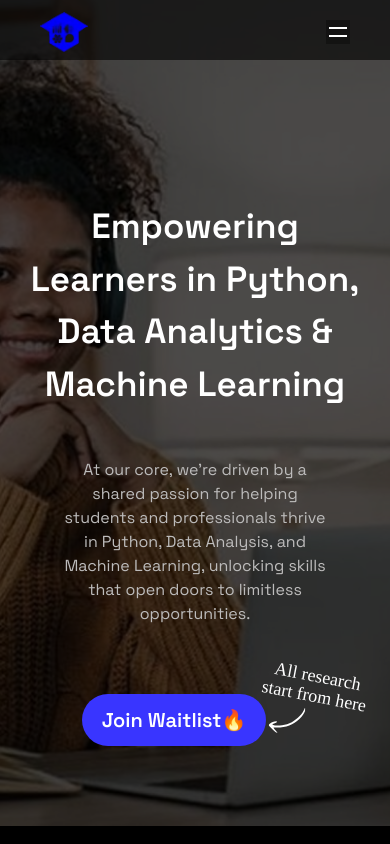
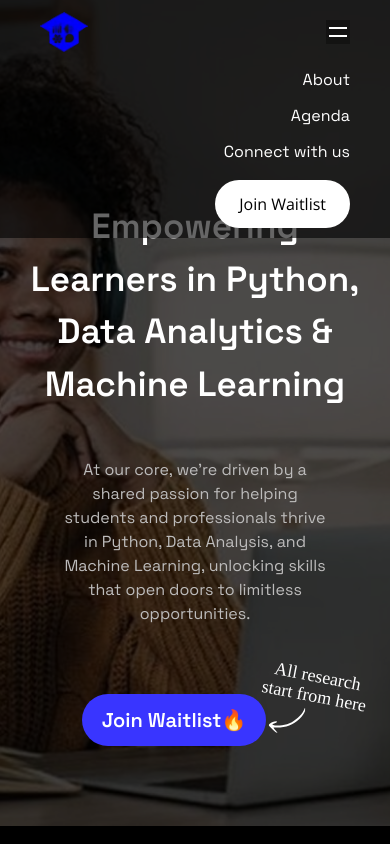
Before and after one commit to PhoinixTechnologies/pdm-waitlist, a React (Vite) app: page / in a window 390 px wide. Shown: the top 844 px of the page. Built offline with nearby package versions, Linux system fonts and the light colour scheme; a web font is replaced by a local one.

Commit message:
Issue with the nav not showing in the main view resolved

```diff
--- a/src/Navbar.jsx
+++ b/src/Navbar.jsx
@@ -111,7 +111,7 @@ const Navbar = () => {
     variants={navAnimate}
     initial='initial'
     animate='visible'
-    className=" bg-black/60 flex flex-col md:flex-row  md:justify-between md:items-center py-3  absolute inset-x-0 top-0 h-15">
+    className=" bg-black/60  flex flex-col md:flex-row  md:justify-between md:items-center py-3  absolute inset-x-0 top-0 h-15">
       <div className='flex justify-between px-10   items-center'>
       <div className="text-white flex items-center gap-3 h-max text-lg font-semibold max-w-50">
           <LazyLoadImage src={logo} alt="" className='w-12' />
@@ -129,15 +129,15 @@ const Navbar = () => {
         </div>
     </div>
       <AnimatePresence>
-        {isvisible && (
+        {!isvisible && (
           <motion.div
           variants={dropDownAnimate}
           initial='initial'
           animate='visible'
           exit='exit'
-            className='mt-2 bg-black/60 px-10 py-2 flex flex-col md:flex-row items-end md:items-center gap-y-3 gap-x-3 md:min-w-[70%] md:justify-between  md:flex'>
+            className='mt-2 md:mt-0 bg-black/60 md:bg-transparent px-10 py-2 flex flex-col md:flex-row items-end md:items-center gap-y-3 gap-x-3 md:min-w-[70%] md:justify-between  md:flex'>
             <AnimatePresence>
-              {isvisible && (
+              {!isvisible && (
                 <motion.div
                   variants={linkAnimate}
                 className=" overflow-hidden flex text-white gap-x-10 items-end md:items-center md:justify-center font-normal font-link max-w-80 flex-col md:flex-row gap-y-3 " >
```
